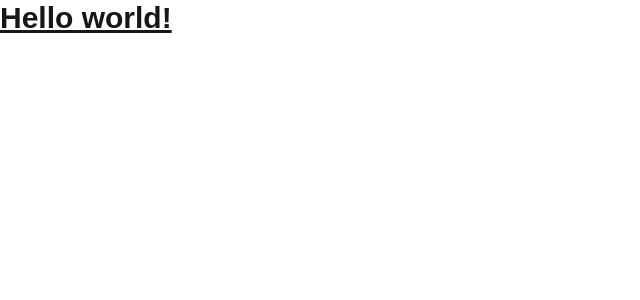
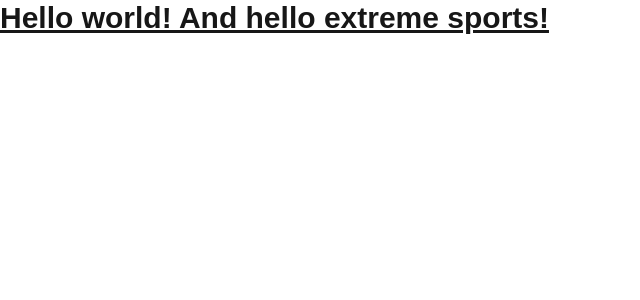
Before and after one commit to danielhamner/insta-gallery-extreme-sports, a Next.js app: page / in a window 1280 px wide. Shown: the top 300 px of the page, without its empty margins (0-640 px from the left). Built offline with nearby package versions, Linux system fonts and the light colour scheme.

Commit message:
Update page.tsx

```diff
--- a/app/page.tsx
+++ b/app/page.tsx
@@ -1,7 +1,7 @@
 export default function Home() {
   return (
     <h1 className="text-3xl font-bold underline">
-      Hello world!
+      Hello world! And hello extreme sports!
     </h1>
   )
 }
```
